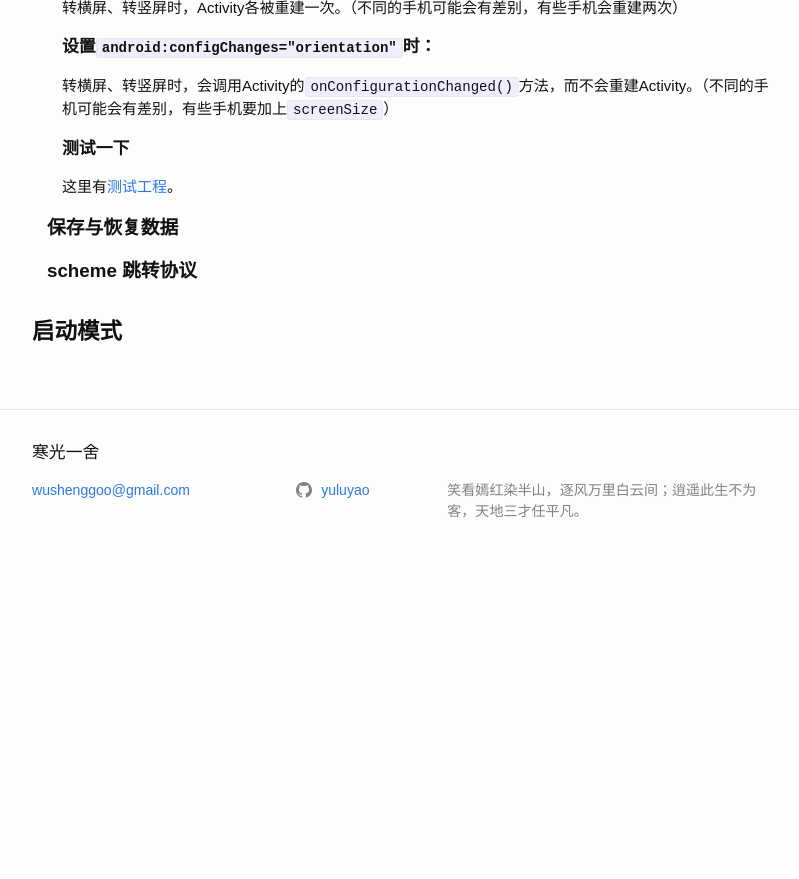
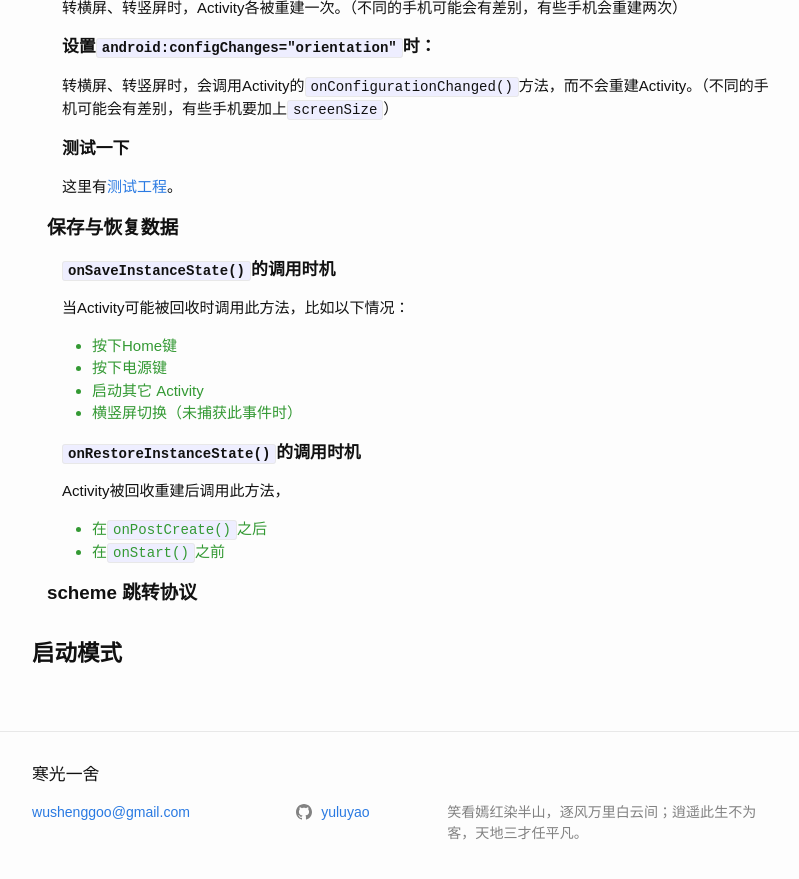
Before and after one commit to yuluyao/yuluyao.github.io, a Jekyll site: the page built from _posts/android/2019-03-01-Activity.md, in a window 1280 px wide and 900 px high, scrolled down 1693 px. Shown: the top 879 px of the window, without its empty margins (238-1037 px from the left). Built offline with Jekyll 4.4.1, drawn with Linux system fonts in a browser that asks for light colours; before the commit the page ends 2275 px from its top, so only the background shows below that.

Commit message:
onSaveInstanceState

```diff
--- a/_posts/android/2019-03-01-Activity.md
+++ b/_posts/android/2019-03-01-Activity.md
@@ -82,6 +82,20 @@ category: Android-Activity
 
 ### 保存与恢复数据
 
+#### `onSaveInstanceState()`的调用时机
+当Activity可能被回收时调用此方法，比如以下情况：
+- 按下Home键
+- 按下电源键
+- 启动其它 Activity
+- 横竖屏切换（未捕获此事件时）
+
+#### `onRestoreInstanceState()`的调用时机
+Activity被回收重建后调用此方法，
+- 在`onPostCreate()`之后
+- 在`onStart()`之前
+
 ### scheme 跳转协议
 
+
+
 ## 启动模式
```
